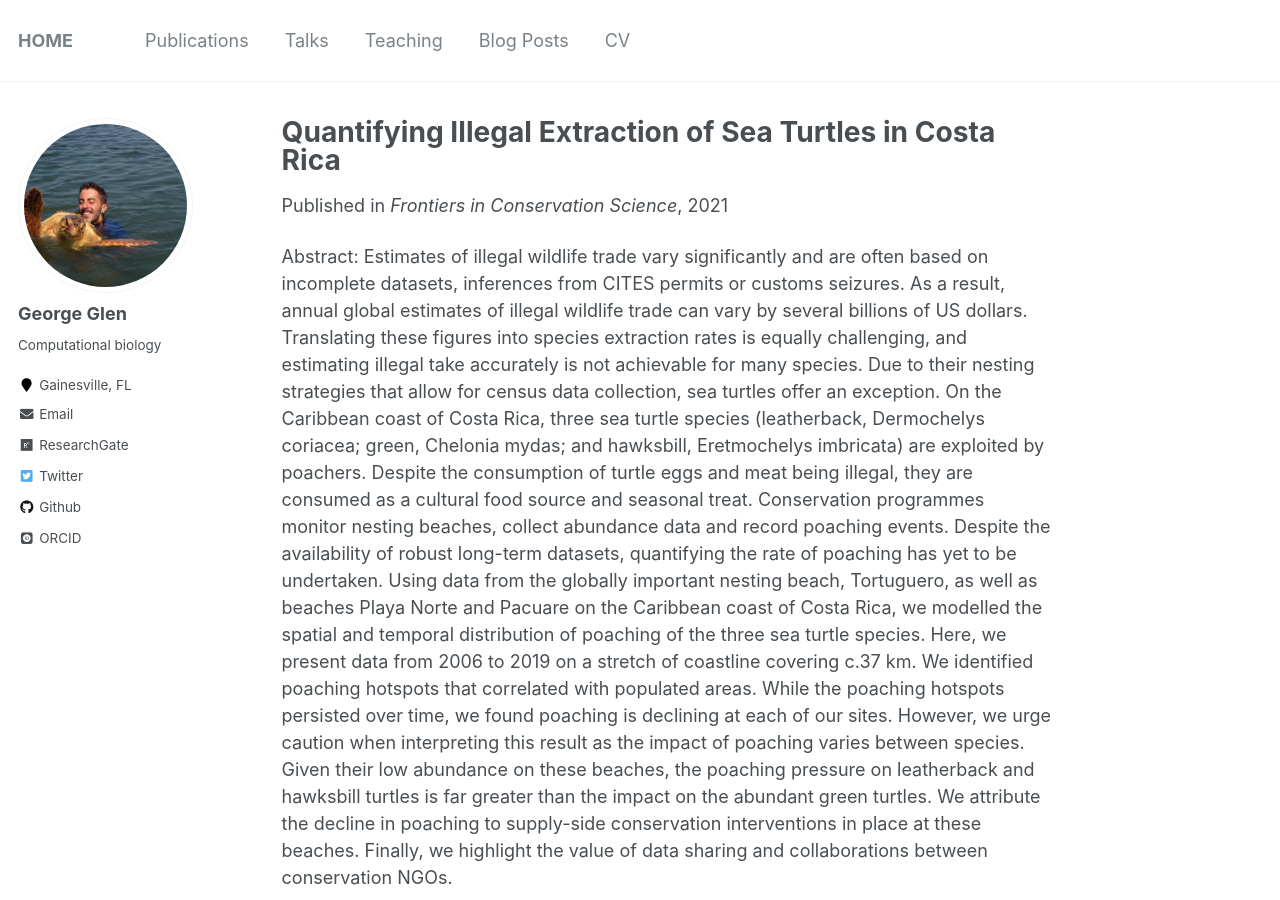
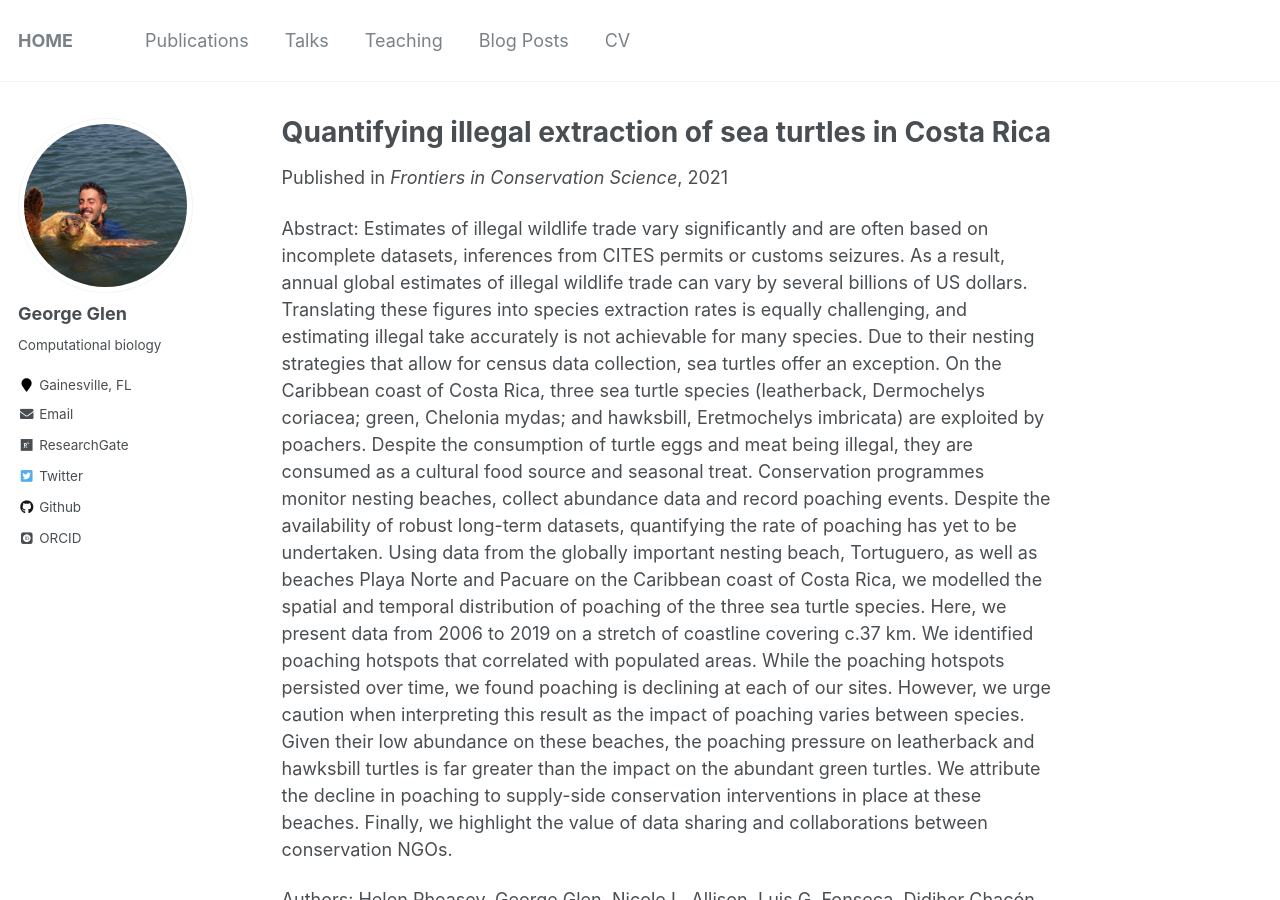
Before and after one commit to constantin-george/constantin-george.github.io, a Jekyll site: the page built from _publications/PoachingCR2021.md, in a window 1280 px wide and 900 px high. Built offline with Jekyll 4.4.1, drawn with Linux system fonts in a browser that asks for light colours; some web fonts are replaced.

```diff
--- a/_publications/PoachingCR2021.md
+++ b/_publications/PoachingCR2021.md
@@ -1,5 +1,5 @@
 ---
-title: "Quantifying Illegal Extraction of Sea Turtles in Costa Rica"
+title: "Quantifying illegal extraction of sea turtles in Costa Rica"
 collection: publications
 type: "Paper"
 excerpt: "Authors: Helen Pheasey, George Glen, Nicole L. Allison, Luis G. Fonseca, Didiher Chacón, Jaime Restrepo, and Roldán A. Valverde"
```
